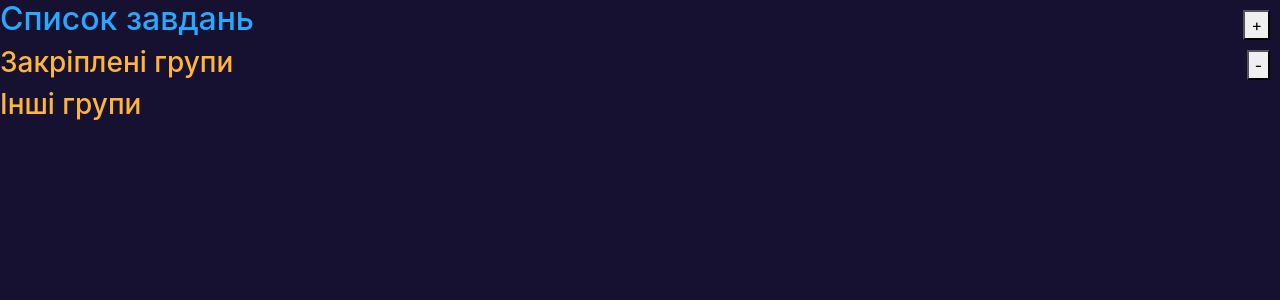
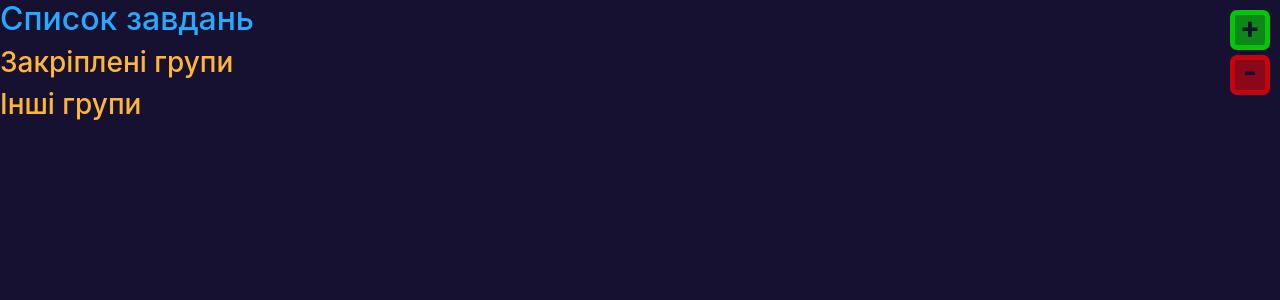
Before and after one commit to WanilkaGit/Task-tracker, a Django app: page / in a window 1280 px wide. Shown: the part 56-356 px from the top of the page. Run offline with Django 5.2, Linux system fonts and the light colour scheme; data that the repository does not hold is empty; some libraries are stand-ins or nearby versions.

Commit message:
End of the day

```diff
--- a/static/css/style.css
+++ b/static/css/style.css
@@ -49,3 +49,69 @@ span.progress {
 span.expired {
     color: red;
 }
+
+button.groups_add {
+    width: 40px;
+    height: 40px;
+    background-color: rgba(0, 255, 0, 0.5);  /* Зелений фон з прозорістю */
+    border-radius: 7px;
+    border: 5px solid rgba(0, 255, 0, 0.5);  /* Прозора рамка без впливу на фон */
+    position: absolute;
+    top: 10px;
+    right: 10px;
+}
+
+button.groups_delete {
+    width: 40px;
+    height: 40px;
+    border-radius: 7px;
+    background-color: rgba(255, 0, 0, 0.5);
+    border-radius: 7px;
+    border: 5px solid rgba(255, 0, 0, 0.5);  /* Прозора рамка без впливу на фон */
+    position: absolute;
+    top: 55px;
+    right: 10px;
+}
+
+span.button_text_add {
+    color: rgb(23, 17, 49);
+    font-size: 30px;
+    font-weight: bold;
+    position: absolute;
+    top: 39%;
+    left: 50%;
+    transform: translate(-50%, -50%);
+}
+
+span.button_text_delete {
+    color: rgb(23, 17, 49);
+    font-size: 30px;
+    font-weight: bold;
+    position: absolute;
+    top: 37%;
+    left: 50%;
+    transform: translate(-50%, -50%);
+}
+
+label.group_title {
+    color: rgb(66, 221, 118);
+}
+
+label.group_describe {
+    color: white;
+}
+
+input.group_title {
+    background-color: rgb(23, 17, 49);
+    border: none;
+    border-bottom: 5px solid rgb(25, 0, 134);
+    color: rgb(66, 221, 118);
+}
+
+textarea.group_describe {
+    background-color: rgb(23, 17, 49);
+    border: none;
+    border-bottom: 5px solid rgb(25, 0, 134);
+    color: white;
+    line-height: 10px;
+}
--- a/templates/tasks/task_list.html
+++ b/templates/tasks/task_list.html
@@ -5,21 +5,21 @@
     <h2>Список завдань</h2>
 
     <!-- Кнопка для додавання нової групи -->
-    <button onclick="toggleGroupForm()" style="position: absolute; top: 10px; right: 10px;">+</button>
+    <button onclick="toggleGroupForm()" class="groups_add"><span class="button_text_add">+</span></button>
 
     <!-- Кнопка для видалення обраних груп -->
-    <button onclick="toggleDeleteMode()" style="position: absolute; top: 50px; right: 10px;">-</button>
+    <button onclick="toggleDeleteMode()" class="groups_delete"><span class="button_text_delete">-</span></button>
 
     <!-- Форма створення групи -->
     <div id="group-form" style="display: none; border: 1px solid #ddd; padding: 15px; margin-top: 20px;">
         <h3>Додати нову групу</h3>
         <form method="post" action="{% url 'tasks:group-create' %}">
             {% csrf_token %}
-            <label for="group-title">Назва:</label>
-            <input type="text" id="group-title" name="group-title" required>
+            <label class="group_title" for="group-title">Назва:</label>
+            <input type="text" id="group-title" name="group-title" required class="group_title">
             <br>
-            <label for="group-description">Опис:</label>
-            <textarea id="group-description" name="group-description" required></textarea>
+            <label class="group_describe" for="group-description">Опис:</label>
+            <textarea id="group-description" name="group-description" required class="group_describe"></textarea>
             <br>
             <button type="submit">Зберегти</button>
             <button type="button" onclick="toggleGroupForm()">Скасувати</button>
@@ -103,7 +103,7 @@
         {% if not group.is_pinned %}
             <div>
                 <div style="display: flex; align-items: center;">
-                    <p style="margin: 0;">{{ group.title }}</p>
+                    <h5 style="margin: 0;">{{ group.title }}</h5>
                     <button onclick="toggleTaskForm({{ group.id }})">+</button>
                     <!-- Кнопка для закріплення/відкріплення -->
                     <form method="post" action="{% url 'tasks:toggle-pin-group' group.id %}">
@@ -132,14 +132,22 @@
                     {% for task in group.tasks.all %}
                         <li>
                             <div>
-                                <span>&lt;{{ task.status }}&gt;</span>
+                                <span class="{% if task.status == '+' %}done
+                                            {% elif task.status == '-' %}todo
+                                            {% elif task.status == '=' %}progress
+                                            {% elif task.status == '!' %}expired
+                                            {% endif %}">
+                                    <span class="angles">&lt;</span>
+                                    {{ task.status }}
+                                    <span class="angles">&gt;</span>
+                                </span>
                                 <a href="{% url 'tasks:task-detail' task.pk %}">{{ task.title }}</a>
                                 <span>| {{ task.priority }} |</span>
                             </div>
-                            {{ task.description }} - {{ task.creator }}
+                            <span class="describe">{{ task.description }}</span> - <span class="author">{{ task.creator }}</span>
                         </li>
                     {% empty %}
-                        <li>Завдань не знайдено.</li>
+                        <h6 class="no_tasks">Завдань не знайдено.</h6>
                     {% endfor %}
                 </ol>
             </div>
```
